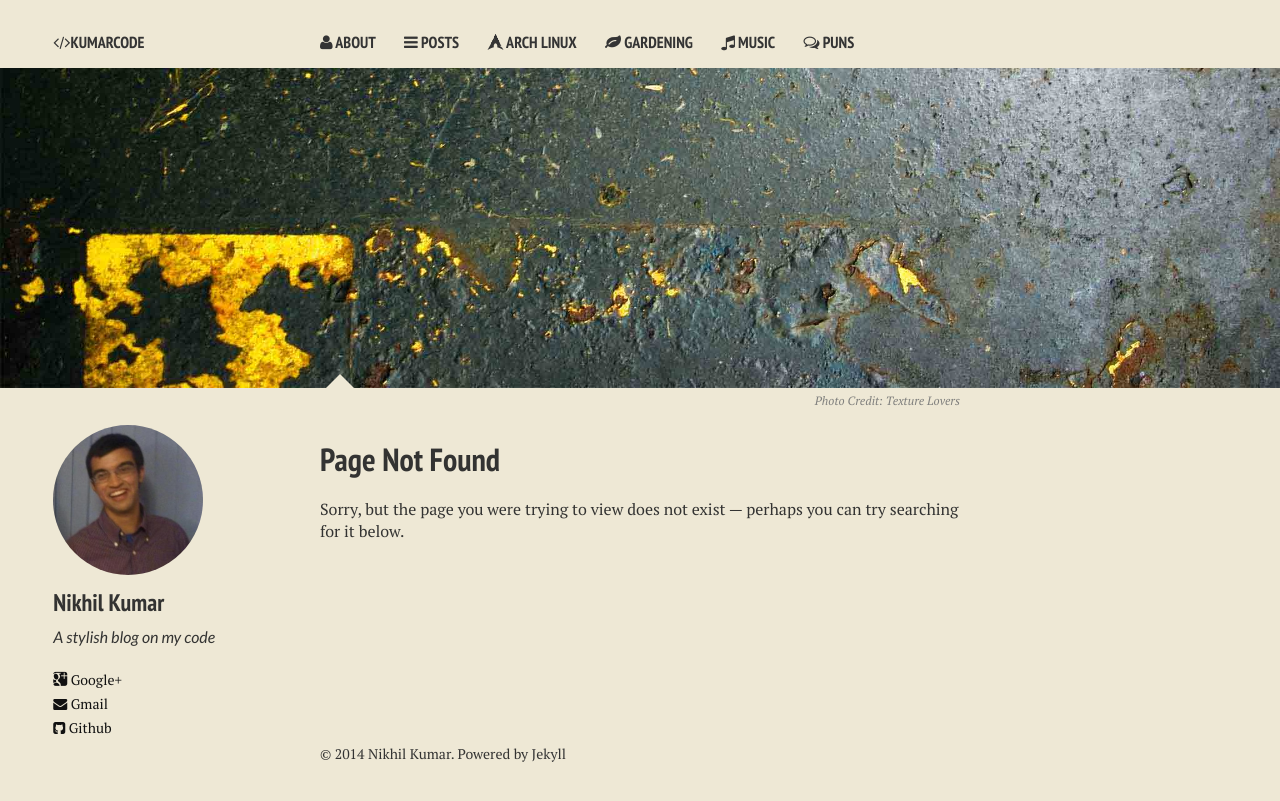
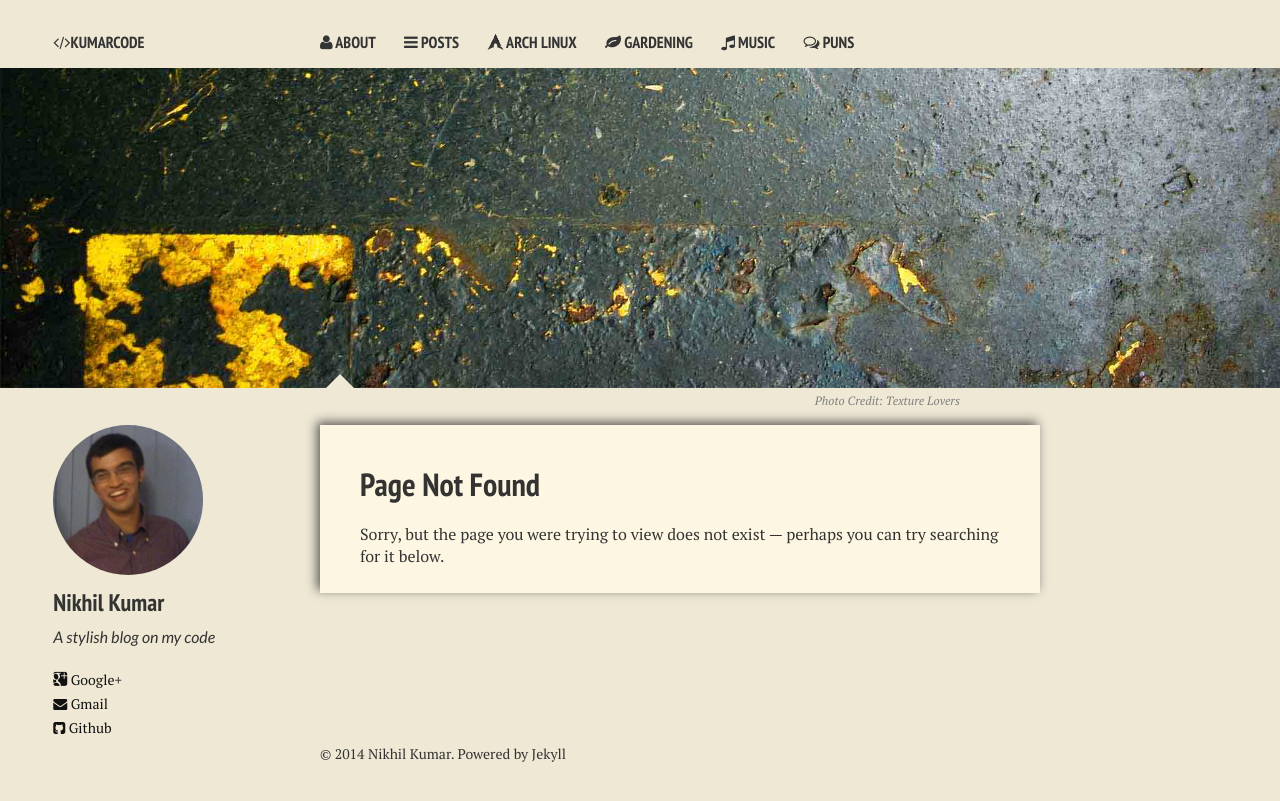
Before and after one commit to nikhil/nikhil.github.io, a Jekyll site: the page built from 404.md, in a window 1280 px wide. Shown: the top 801 px of the page. Built offline with Jekyll 4.4.1, drawn with Linux system fonts in a browser that asks for light colours; nearby versions of some CDN libraries; some web fonts are replaced.

Commit message:
put pages in everything

```diff
--- a/_layouts/page.html
+++ b/_layouts/page.html
@@ -34,7 +34,7 @@
   <div class="article-author-side">
     {% include _author-bio.html %}
   </div>
-  <article>
+  <article class="{{page.title}}">
     <h1>{{ page.title }}</h1>
     <div class="article-wrap">
       {{ content }}
--- a/assets/css/custom.css
+++ b/assets/css/custom.css
@@ -31,6 +31,41 @@ box-shadow:         -3px -3px 10px 0px rgba(50, 50, 50, 0.79);
 
 
 }
+.page article{
+
+background-color:#fdf6e3;
+
+padding-left: 40px; !important
+padding-left: 40px;
+padding-right: 40px;
+padding-top: 25px;
+
+
+-webkit-box-shadow: -3px -3px 10px 0px rgba(50, 50, 50, 0.79);
+-moz-box-shadow:    -3px -3px 10px 0px rgba(50, 50, 50, 0.79);
+box-shadow:         -3px -3px 10px 0px rgba(50, 50, 50, 0.79);
+
+
+}
+
+#index {
+
+background-color:#fdf6e3;
+
+padding-left: 40px; !important
+padding-left: 40px;
+padding-right: 40px;
+padding-top: 25px;
+
+
+-webkit-box-shadow: -3px -3px 10px 0px rgba(50, 50, 50, 0.79);
+-moz-box-shadow:    -3px -3px 10px 0px rgba(50, 50, 50, 0.79);
+box-shadow:         -3px -3px 10px 0px rgba(50, 50, 50, 0.79);
+
+
+}
+
+
 
 .tospin {
 
```
Also changed, not shown: 9 other files.
